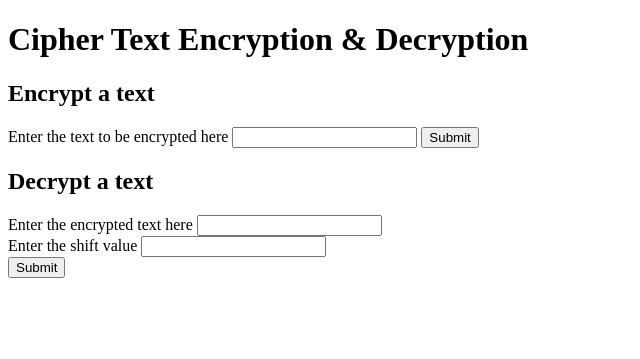
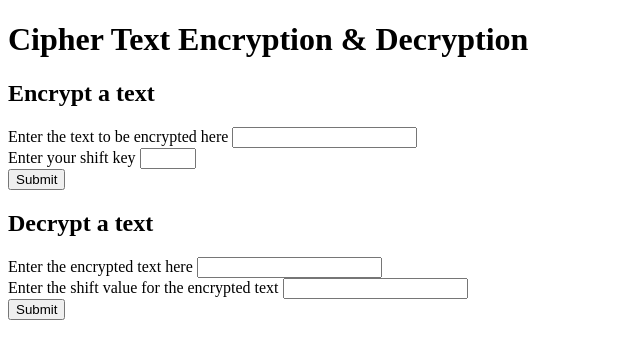
Before and after one commit to Bolaji61/text-encryption, a Flask app: page / in a window 1280 px wide. Shown: the top 359 px of the page, without its empty margins (0-640 px from the left). Run offline with Flask 2, Linux system fonts and the light colour scheme.

Commit message:
Updating files

```diff
--- a/app.py
+++ b/app.py
@@ -6,17 +6,12 @@ app = Flask(__name__)
 def index():
     return render_template("index.html")
 
-#generates shift number
-def shift_number():
-    for i in range(1):
-        s = random.randint(1, 10)
-    return s
 
 # encrypt a text
 @app.route('/encrypt', methods = ['POST'])
 def encrypt():
     text = request.form.get('encrypt')     #read text from index.html
-    s = shift_number()
+    key = int(request.form.get('key'))
     encrypted_text = ""
 
     # convert the plain text to encrypted form
@@ -29,10 +24,12 @@ def encrypt():
         else:
         # Encrypts upper case characters
             if (char.isupper()):
-                encrypted_text += chr((ord(char) + s - 65) % 26 + 65)   #Generates a new character, also accounts for new ascii codes that are out of alphabet range
+                encrypted_text += chr((ord(char) + key - 65) % 26 + 65)   #Generates a new character, also accounts for new ascii codes that are out of alphabet range
             # Encrypts lower case characters
-            else:
-                encrypted_text += chr((ord(char) + s - 97) % 26 + 97)
+            elif (char.islower()):
+                encrypted_text += chr((ord(char) + key - 97) % 26 + 97)
+            elif (char.isspace() == True):
+                encrypted_text += " "
 
     return render_template("encrypt.html", encrypted_text = encrypted_text)
 
--- a/templates/decrypt.html
+++ b/templates/decrypt.html
@@ -10,5 +10,8 @@
     <div>
         <p> Your text in decrypted form is {{ decrypted_text }} </p>
     </div>
+    <div>
+        <a href="/"> <button name="Return">Return to previous page</button> </a>
+    </div>
 </body>
 </html>
--- a/templates/encrypt.html
+++ b/templates/encrypt.html
@@ -10,5 +10,8 @@
     <div>
         <p> Your text in encrypted form is {{ encrypted_text }} </p>
     </div>
+    <div>
+        <a href="/"> <button name="Return">Return to previous page</button> </a>
+    </div>
 </body>
 </html>
--- a/templates/index.html
+++ b/templates/index.html
@@ -1,10 +1,10 @@
 <!DOCTYPE html>
 <html lang="en">
 <head>
-    <!-- <meta charset="UTF-8">
+    <meta charset="UTF-8">
     <meta name="viewport" content="width=device-width, initial-scale=1.0">
-    <meta http-equiv="X-UA-Compatible" content="ie=edge"> -->
-    <title>Encrypt</title>
+    <meta http-equiv="X-UA-Compatible" content="ie=edge">
+    <title>Cipher</title>
 </head>
 <body>
     <h1>Cipher Text Encryption & Decryption</h1>
@@ -14,6 +14,12 @@
             Enter the text to be encrypted here
         </label>
         <input type="text" name="encrypt">
+        <br>
+        <label>
+                Enter your shift key
+        </label>
+        <input type="number" name="key" min="1" max="10">
+        <br>
         <input type ="submit" name = 'submit'>
     </form>
 
@@ -25,7 +31,7 @@
         <input type="text" name="decrypt">
         <br>
         <label>
-            Enter the shift value
+            Enter the shift value for the encrypted text
         </label>
         <input type="number" name="shift_value">
         <br>
```
